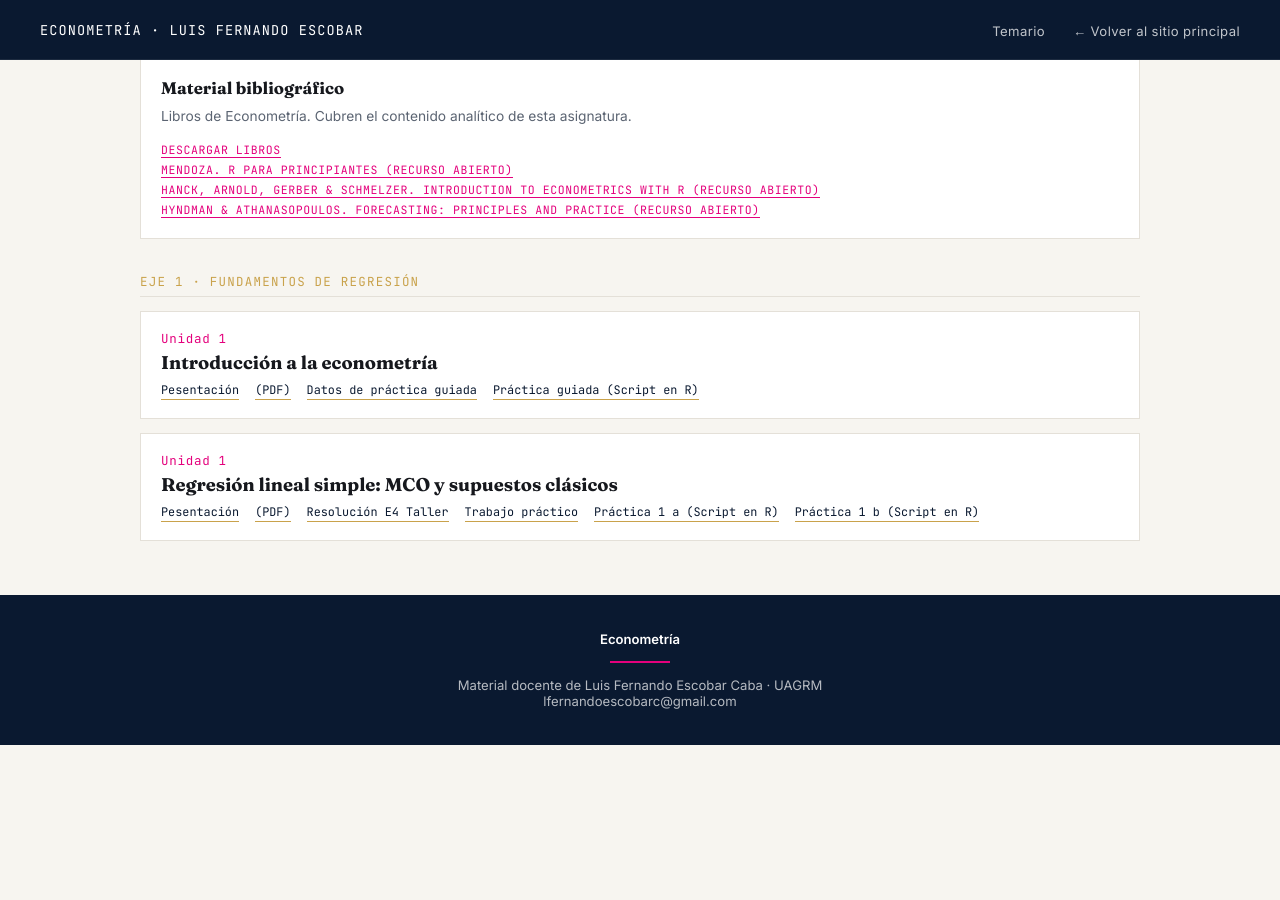
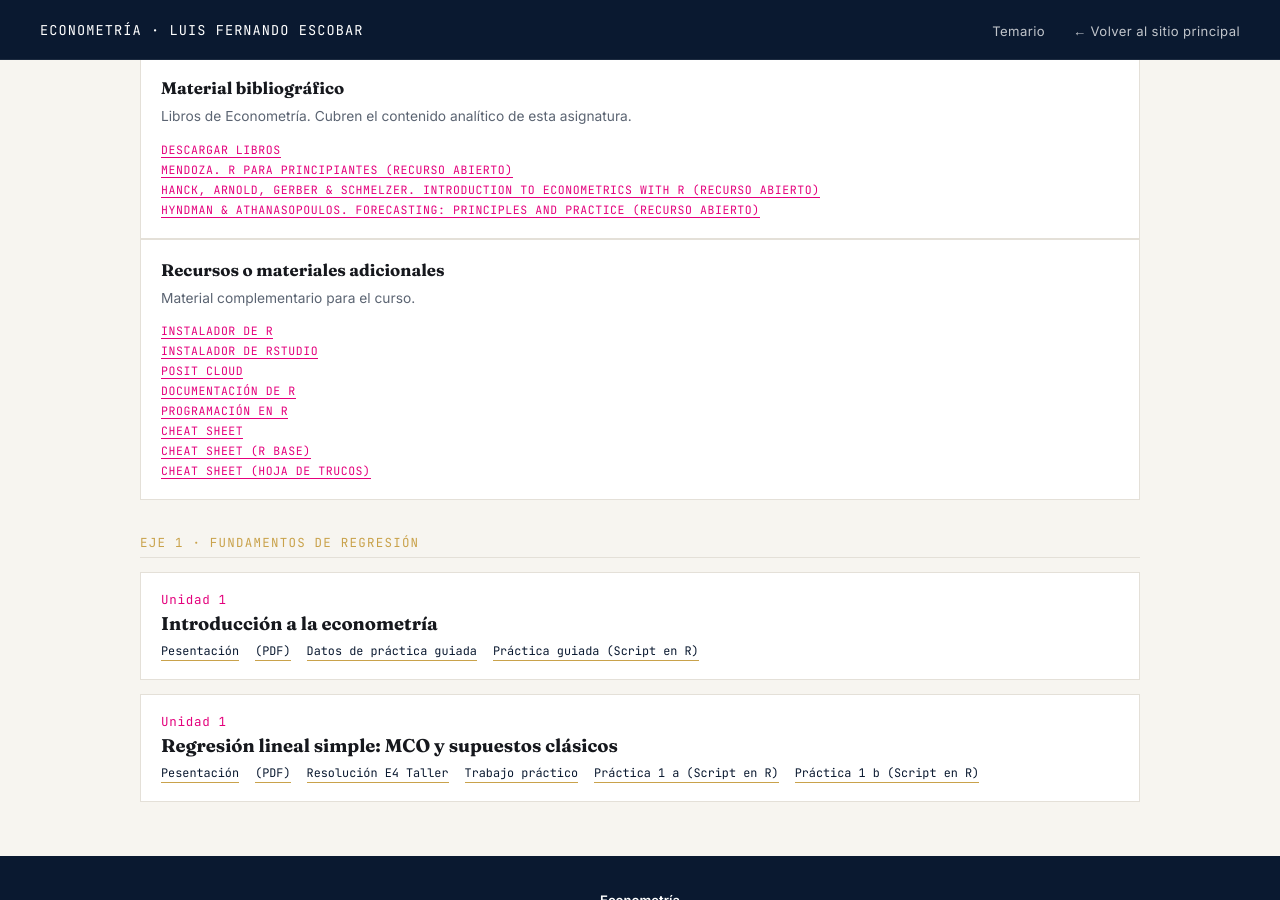
Before and after one commit to LFernandoEscobarC/econometria, a Jekyll site: the page built from index.md, in a window 1280 px wide and 900 px high, scrolled down 422 px. Built offline with Jekyll 4.4.1, drawn with Linux system fonts in a browser that asks for light colours; before the commit the page ends 1167 px from its top, so only the background shows below that.

Commit message:
Update index.md

```diff
--- a/index.md
+++ b/index.md
@@ -41,6 +41,35 @@ title: Temario
       </div>
     </div>
 
+<div class="card">
+      <h4>Recursos o materiales adicionales</h4>
+      <p>Material complementario para el curso.</p>
+        <div class="mat-links">
+          <a class="link" href="https://www.r-project.org/">Instalador de R</a>
+          </div>
+        <div class="mat-links">
+          <a class="link" href="https://www.rstudio.com/products/rstudio/download/preview/">Instalador de RStudio</a>
+          </div>
+        <div class="mat-links">
+          <a class="link" href="https://posit.cloud/">Posit cloud</a>
+        </div>
+        <div class="mat-links">
+          <a class="link" href="https://www.rdocumentation.org/">Documentación de R</a>
+        </div>
+        <div class="mat-links">
+          <a class="link" href="https://r-coder.com/inicio/">Programación en R</a>
+        </div>
+        <div class="mat-links">
+          <a class="link" href="https://opensource.posit.co/resources/cheatsheets/">Cheat sheet</a>
+        </div>
+        <div class="mat-links">
+          <a class="link" href="https://rstudio.github.io/cheatsheets/translations/spanish/base-r_es.pdf">Cheat sheet (R base)</a>
+        </div>
+        <div class="mat-links">
+          <a class="link" href="https://rstudio.github.io/cheatsheets/translations.html#spanish">Cheat sheet (hoja de trucos)</a>
+        </div>
+  </div>
+
   <div class="axis-title">Eje 1 · Fundamentos de regresión</div>
   <ul class="class-list">
     <li class="class-item">
```
